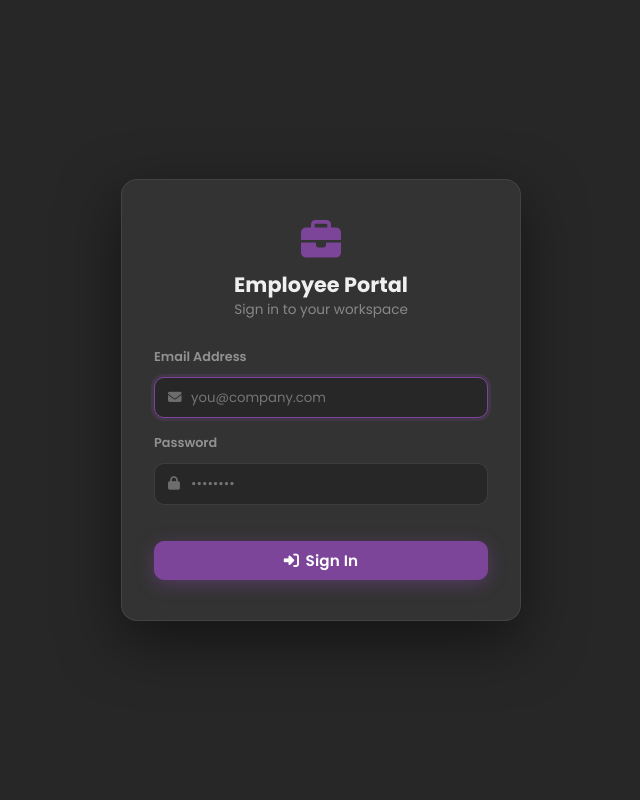
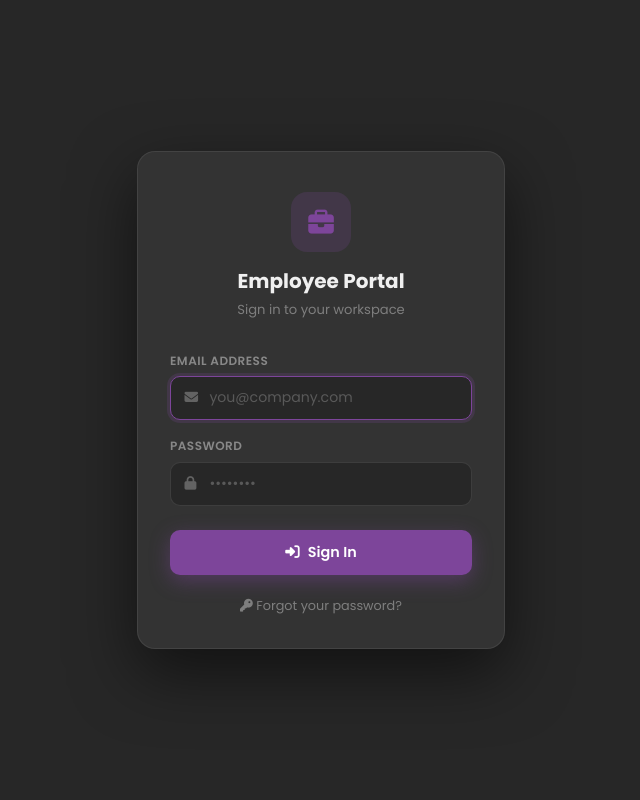
Before and after one commit to gamithhewathenna-cyber/Workplace, a PHP site: page /login.php in a window 1280 px wide. Shown: the whole page, without its empty margins (319-959 px from the left). Run offline with PHP 8.4, Linux system fonts and the light colour scheme.

Commit message:
Login Page

```diff
--- a/login.php
+++ b/login.php
@@ -1,10 +1,6 @@
 <?php
-/**
- * login.php — Employee Portal Login
- */
 require_once __DIR__ . '/includes/config.php';
 
-// Already logged in
 if (current_employee_id()) {
     redirect('/todo/index.php');
 }
@@ -18,20 +14,30 @@ if ($_SERVER['REQUEST_METHOD'] === 'POST') {
     if (!$email || !$password) {
         $error = 'Please enter your email and password.';
     } else {
-        $st = db()->prepare("SELECT * FROM employees WHERE email=? AND status='active' LIMIT 1");
+        try {
+            $st = db()->prepare("SELECT * FROM employees WHERE LOWER(email)=LOWER(?) AND status='active' LIMIT 1");
             $st->execute([$email]);
             $emp = $st->fetch();
 
             if ($emp && password_verify($password, $emp['password'])) {
+                // Regenerate session ID to prevent fixation
+                session_regenerate_id(true);
+
                 $_SESSION['employee_id'] = $emp['id'];
                 $_SESSION['role']        = $emp['role'];
                 $_SESSION['emp_name']    = $emp['name'];
 
-            // Redirect to originally requested page or dashboard
-            $next = $_GET['next'] ?? '/todo/index.php';
-            redirect(filter_var($next, FILTER_SANITIZE_URL));
+                $next = filter_var($_GET['next'] ?? '/todo/index.php', FILTER_SANITIZE_URL);
+                if (!$next || strpos($next, '/') !== 0) {
+                    $next = '/todo/index.php';
+                }
+                header('Location: ' . $next);
+                exit;
             } else {
-            $error = 'Invalid email or password.';
+                $error = 'Incorrect email or password.';
+            }
+        } catch (PDOException $e) {
+            $error = 'Database error. Please try again.';
         }
     }
 }
@@ -41,65 +47,178 @@ if ($_SERVER['REQUEST_METHOD'] === 'POST') {
 <head>
 <meta charset="UTF-8">
 <meta name="viewport" content="width=device-width,initial-scale=1">
-<title>Login – Employee Portal</title>
+<title>Sign In – Employee Portal</title>
 <link rel="stylesheet" href="https://cdnjs.cloudflare.com/ajax/libs/font-awesome/6.5.0/css/all.min.css">
 <link rel="stylesheet" href="/assets/css/portal.css">
 <style>
-  body { display: grid; place-items: center; min-height: 100vh; background: #272727; }
-  .login-box {
-    background: #333333;
-    border: 1px solid rgba(255,255,255,.08);
-    border-radius: 16px;
-    padding: 2.5rem 2rem;
+* { box-sizing: border-box; margin: 0; padding: 0; }
+body {
+  font-family: 'Poppins', 'Segoe UI', system-ui, sans-serif;
+  display: flex;
+  align-items: center;
+  justify-content: center;
+  min-height: 100vh;
+  background: #272727;
+}
+.login-wrap {
   width: 100%;
   max-width: 400px;
-    box-shadow: 0 20px 60px rgba(0,0,0,.5);
+  padding: 1rem;
 }
-  .login-logo { text-align: center; margin-bottom: 1.75rem; }
-  .login-logo i { font-size: 2.5rem; color: #7d459a; }
-  .login-logo h1 { font-size: 1.3rem; font-weight: 700; margin-top: .5rem; color: #f0f0f0; }
-  .login-logo p { color: rgba(240,240,240,.45); font-size: .85rem; }
-  .form-group { margin-bottom: 1rem; }
-  .form-group label { display: block; font-size: .8rem; font-weight: 600; color: rgba(240,240,240,.5); margin-bottom: .35rem; }
-  .input-icon { position: relative; }
-  .input-icon i { position: absolute; left: .875rem; top: 50%; transform: translateY(-50%); color: rgba(240,240,240,.35); font-size: .85rem; }
-  .input-icon .input { padding-left: 2.25rem; background: #272727; border: 1.5px solid rgba(255,255,255,.1); color: #f0f0f0; border-radius: 10px; }
-  .input-icon .input:focus { border-color: #7d459a; box-shadow: 0 0 0 3px rgba(125,69,154,.2); outline: none; }
-  .btn-block { width: 100%; justify-content: center; padding: .7rem; font-size: .95rem; margin-top: 1.25rem; border-radius: 10px; background: #7d459a; border-color: #7d459a; box-shadow: 0 4px 18px rgba(125,69,154,.45); }
-  .btn-block:hover { background: #6a3a84; }
+.login-box {
+  background: #333;
+  border: 1px solid rgba(255,255,255,.08);
+  border-radius: 18px;
+  padding: 2.5rem 2rem 2rem;
+  box-shadow: 0 24px 64px rgba(0,0,0,.55);
+}
+.login-logo {
+  text-align: center;
+  margin-bottom: 2rem;
+}
+.login-logo .logo-icon {
+  display: inline-flex;
+  align-items: center;
+  justify-content: center;
+  width: 60px;
+  height: 60px;
+  background: rgba(125,69,154,.2);
+  border-radius: 16px;
+  margin-bottom: .875rem;
+}
+.login-logo .logo-icon i { font-size: 1.6rem; color: #7d459a; }
+.login-logo h1 { font-size: 1.25rem; font-weight: 700; color: #f0f0f0; }
+.login-logo p  { color: rgba(240,240,240,.4); font-size: .82rem; margin-top: .2rem; }
+
+.alert-err {
+  background: rgba(231,76,60,.15);
+  border: 1px solid rgba(231,76,60,.3);
+  color: #ff6b6b;
+  border-radius: 10px;
+  padding: .7rem .9rem;
+  font-size: .82rem;
+  margin-bottom: 1.25rem;
+  display: flex;
+  align-items: center;
+  gap: .5rem;
+}
+
+.fgroup { margin-bottom: 1.1rem; }
+.fgroup label {
+  display: block;
+  font-size: .75rem;
+  font-weight: 600;
+  color: rgba(240,240,240,.45);
+  margin-bottom: .4rem;
+  letter-spacing: .04em;
+  text-transform: uppercase;
+}
+.fi { position: relative; }
+.fi i {
+  position: absolute;
+  left: .9rem;
+  top: 50%;
+  transform: translateY(-50%);
+  color: rgba(240,240,240,.3);
+  font-size: .85rem;
+  pointer-events: none;
+}
+.fi input {
+  width: 100%;
+  padding: .65rem .9rem .65rem 2.4rem;
+  background: #272727;
+  border: 1.5px solid rgba(255,255,255,.1);
+  border-radius: 10px;
+  color: #f0f0f0;
+  font-size: .88rem;
+  font-family: inherit;
+  transition: border-color .2s, box-shadow .2s;
+}
+.fi input::placeholder { color: rgba(240,240,240,.25); }
+.fi input:focus {
+  outline: none;
+  border-color: #7d459a;
+  box-shadow: 0 0 0 3px rgba(125,69,154,.2);
+}
+
+.btn-login {
+  width: 100%;
+  margin-top: 1.5rem;
+  padding: .75rem;
+  background: #7d459a;
+  border: none;
+  border-radius: 10px;
+  color: #fff;
+  font-size: .9rem;
+  font-weight: 600;
+  font-family: inherit;
+  cursor: pointer;
+  display: flex;
+  align-items: center;
+  justify-content: center;
+  gap: .5rem;
+  box-shadow: 0 6px 20px rgba(125,69,154,.45);
+  transition: background .2s, box-shadow .2s;
+}
+.btn-login:hover {
+  background: #6a3a84;
+  box-shadow: 0 8px 24px rgba(125,69,154,.55);
+}
+
+.login-footer {
+  text-align: center;
+  margin-top: 1.25rem;
+}
+.login-footer a {
+  color: rgba(240,240,240,.4);
+  font-size: .8rem;
+  text-decoration: none;
+  transition: color .2s;
+}
+.login-footer a:hover { color: #7d459a; }
 </style>
 </head>
 <body>
+<div class="login-wrap">
   <div class="login-box">
     <div class="login-logo">
-    <i class="fa fa-briefcase"></i>
+      <div class="logo-icon"><i class="fa fa-briefcase"></i></div>
       <h1>Employee Portal</h1>
       <p>Sign in to your workspace</p>
     </div>
 
     <?php if ($error): ?>
-    <div class="alert alert-danger" style="margin-bottom:1rem"><i class="fa fa-exclamation-circle"></i> <?= h($error) ?></div>
+      <div class="alert-err"><i class="fa fa-exclamation-circle"></i> <?= htmlspecialchars($error, ENT_QUOTES, 'UTF-8') ?></div>
     <?php endif; ?>
 
-  <form method="post">
-    <div class="form-group">
+    <form method="post" novalidate>
+      <div class="fgroup">
         <label for="email">Email Address</label>
-      <div class="input-icon">
+        <div class="fi">
           <i class="fa fa-envelope"></i>
-        <input type="email" id="email" name="email" class="input" required
-               value="<?= h($_POST['email'] ?? '') ?>"
-               placeholder="you@company.com" autofocus>
+          <input type="email" id="email" name="email" required autofocus
+                 placeholder="you@company.com"
+                 value="<?= htmlspecialchars($_POST['email'] ?? '', ENT_QUOTES, 'UTF-8') ?>">
         </div>
       </div>
-    <div class="form-group">
+
+      <div class="fgroup">
         <label for="password">Password</label>
-      <div class="input-icon">
+        <div class="fi">
           <i class="fa fa-lock"></i>
-        <input type="password" id="password" name="password" class="input" required placeholder="••••••••">
+          <input type="password" id="password" name="password" required placeholder="••••••••">
         </div>
       </div>
-    <button type="submit" class="btn btn-primary btn-block"><i class="fa fa-sign-in-alt"></i> Sign In</button>
+
+      <button type="submit" class="btn-login">
+        <i class="fa fa-sign-in-alt"></i> Sign In
+      </button>
     </form>
+
+    <div class="login-footer">
+      <a href="/forgot-password.php"><i class="fa fa-key"></i> Forgot your password?</a>
+    </div>
+  </div>
 </div>
 </body>
 </html>
```
Also changed, not shown: forgot-password.php (added, +227 -0 lines), logout.php (+13 -1 lines), reset-password.php (added, +225 -0 lines), sql/password_resets.sql (added, +10 -0 lines). Lines whose indentation alone changed are shown as unchanged.
